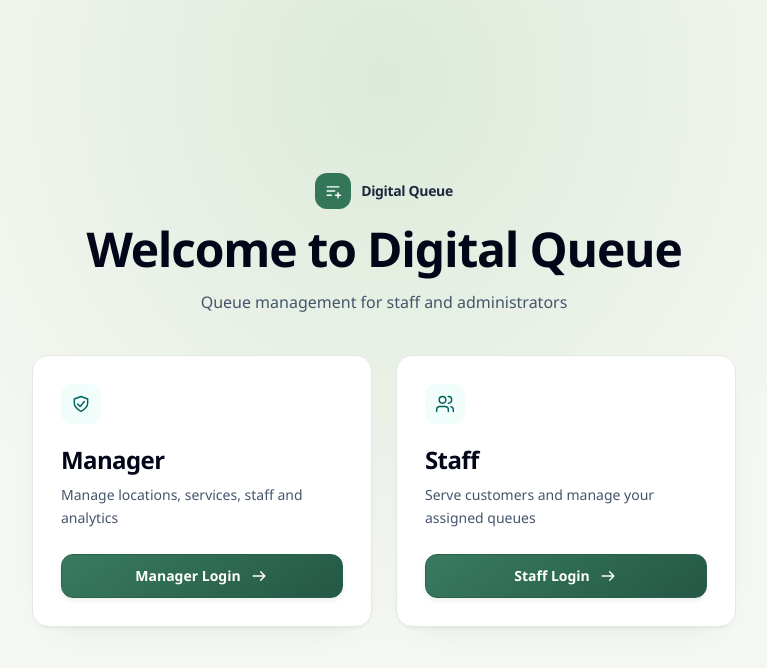
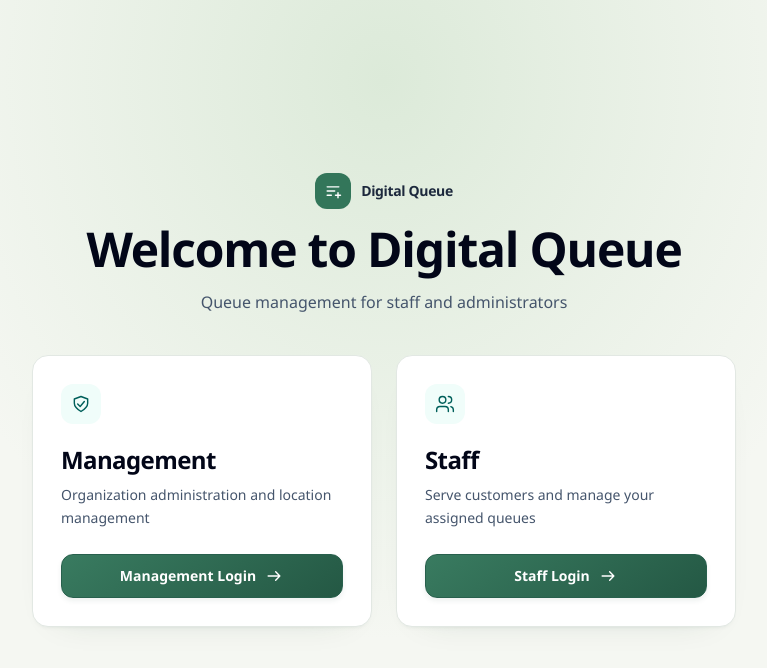
Before and after one commit to NurAhammadNiloy/Digital-Queue-Online-, a Next.js app: page / in a window 1280 px wide. Shown: the top 668 px of the page, without its empty margins (256-1023 px from the left). Built offline with nearby package versions, Linux system fonts and the light colour scheme.

Commit message:
Refine management login terminology

```diff
--- a/app/page.tsx
+++ b/app/page.tsx
@@ -19,12 +19,12 @@ export default function Home() {
         <div className="grid gap-4 sm:grid-cols-2 sm:gap-6">
           <section aria-labelledby="manager-title" className="card flex flex-col">
             <span className="kpi-icon mb-5"><Icon name="shield" /></span>
-            <h2 id="manager-title" className="text-2xl">Manager</h2>
+            <h2 id="manager-title" className="text-2xl">Management</h2>
             <p className="muted mt-2 mb-6 flex-1">
-              Manage locations, services, staff and analytics
+              Organization administration and location management
             </p>
             <Link href="/manager/login" className="btn btn-primary w-full">
-              Manager Login <Icon name="arrow" />
+              Management Login <Icon name="arrow" />
             </Link>
           </section>
 
--- a/components/auth/login-form.tsx
+++ b/components/auth/login-form.tsx
@@ -27,7 +27,7 @@ export function LoginForm({ role }: Props) {
     <div className="login-background"><main className="mx-auto w-full max-w-md px-4 py-12 sm:py-20">
       <div className="brand mb-8 justify-center"><span className="brand-mark"><Icon name="queue" /></span>Digital Queue</div>
       <div className="card space-y-6">
-      <header className="space-y-2"><h1>{role === "staff" ? "Staff" : "Manager"} login</h1><p className="muted">{role === "staff" ? "Sign in to serve your assigned queues." : "Sign in to manage your locations and team."}</p></header>
+      <header className="space-y-2"><h1>{role === "staff" ? "Staff" : "Management"} login</h1><p className="muted">{role === "staff" ? "Sign in to serve your assigned queues." : "Sign in to manage your organization and locations."}</p></header>
       <form action={`/api/auth/${role}/login`} method="post" onSubmit={submit} aria-busy={pending} className="space-y-5">
         <label className="block">
           {role === "staff" ? "Staff ID" : "Email"}
```
